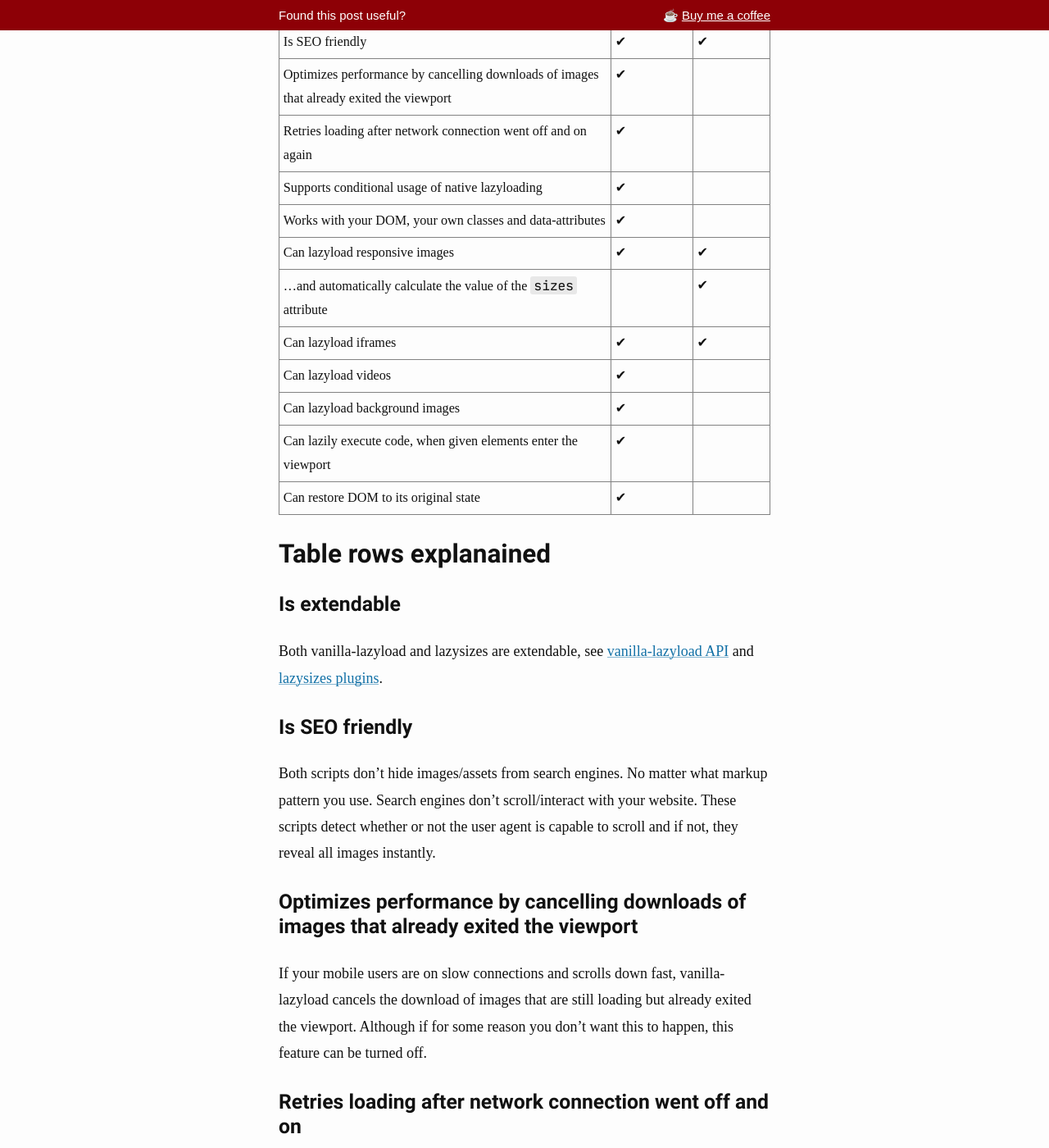
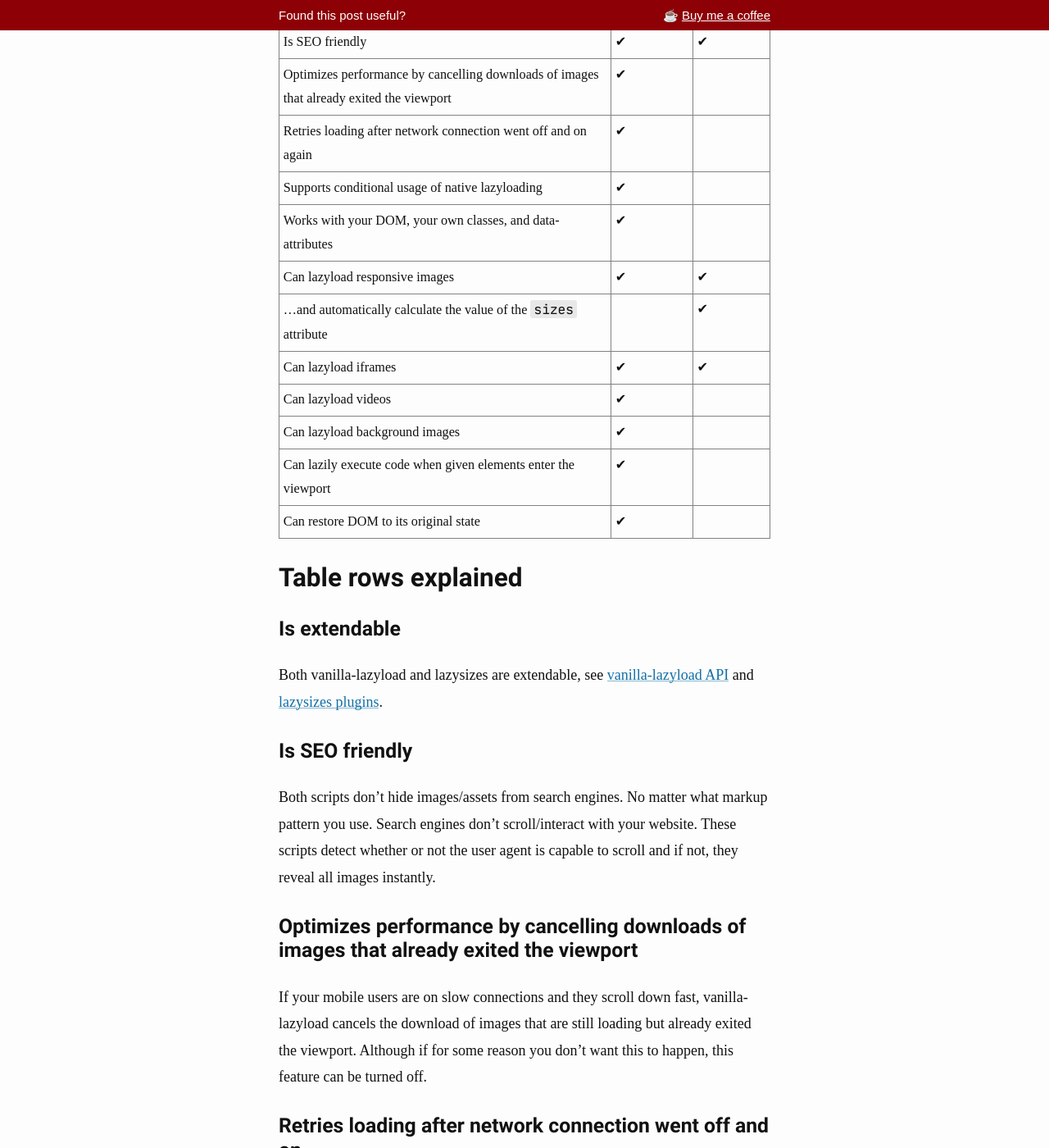
Before and after one commit to verlok/verlok.github.io, a Jekyll site: the page built from _posts/2021-09-26-vanilla-lazyload-vs-lazysizes.md, in a window 1280 px wide and 1400 px high, scrolled down 1751 px. Shown: the whole window at 82% size. Built offline with Jekyll 4.4.1, drawn with Linux system fonts in a browser that asks for light colours; some web fonts are replaced; some of the changed text lies outside the part shown.

Commit message:
Typos fix

```diff
--- a/_posts/2021-09-26-vanilla-lazyload-vs-lazysizes.md
+++ b/_posts/2021-09-26-vanilla-lazyload-vs-lazysizes.md
@@ -47,16 +47,16 @@
 | Optimizes performance by cancelling downloads of images that already exited the viewport | ✔                |                 |
 | Retries loading after network connection went off and on again                           | ✔                |                 |
 | Supports conditional usage of native lazyloading                                         | ✔                |                 |
-| Works with your DOM, your own classes and data-attributes                                | ✔                |                 |
+| Works with your DOM, your own classes, and data-attributes                                | ✔                |                 |
 | Can lazyload responsive images                                                           | ✔                | ✔               |
 | ...and automatically calculate the value of the `sizes` attribute                        |                  | ✔               |
 | Can lazyload iframes                                                                     | ✔                | ✔               |
 | Can lazyload videos                                                                      | ✔                |                 |
 | Can lazyload background images                                                           | ✔                |                 |
-| Can lazily execute code, when given elements enter the viewport                          | ✔                |                 |
+| Can lazily execute code when given elements enter the viewport                          | ✔                |                 |
 | Can restore DOM to its original state                                                    | ✔                |                 |
 
-## Table rows explanained
+## Table rows explained
 
 ### Is extendable
 
@@ -68,7 +68,7 @@
 
 ### Optimizes performance by cancelling downloads of images that already exited the viewport
 
-If your mobile users are on slow connections and scrolls down fast, vanilla-lazyload cancels the download of images that are still loading but already exited the viewport. Although if for some reason you don't want this to happen, this feature can be turned off.
+If your mobile users are on slow connections and they scroll down fast, vanilla-lazyload cancels the download of images that are still loading but already exited the viewport. Although if for some reason you don't want this to happen, this feature can be turned off.
 
 ### Retries loading after network connection went off and on
 
```
Also changed, not shown: other parts of _posts/2021-09-26-vanilla-lazyload-vs-lazysizes.md (+4 -4 lines).
